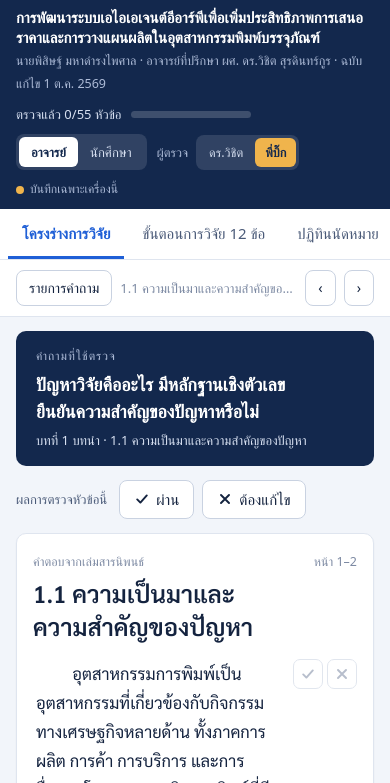
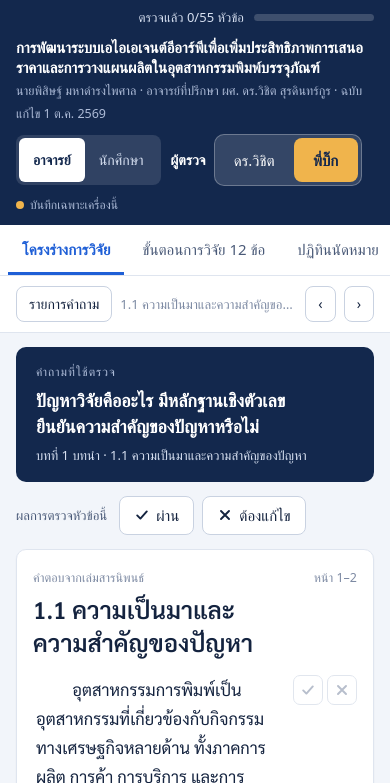
Before and after one commit to phiistphisit-glitch/richmax-thesis-desk, a plain HTML site: page index.html in a window 390 px wide. Shown: the part 61-844 px from the top of the page. Drawn offline with Linux system fonts and the light colour scheme; a web font is replaced by a local one.

Commit message:
iPad: reviewer picker and toggles >= 44px tap targets in portrait and landscape
- ดร.วิชิต / พี่บิ๊ก buttons 44px tall, larger text, clearer outline; label in white
- touch screens: paragraph ✓/✗, verdict, filter, tab, nav buttons enlarged
- portrait (<=980px): title on its own line, role + reviewer picker side by side

```diff
--- a/index.html
+++ b/index.html
@@ -36,13 +36,13 @@ button{cursor:pointer}
 .bar{width:120px;height:7px;border-radius:9px;background:rgba(255,255,255,.18);overflow:hidden;display:flex}
 .bar i{display:block;height:100%}
 .role{display:flex;background:rgba(255,255,255,.12);border-radius:8px;padding:3px}
-.role button{border:0;background:transparent;color:#d7e0f1;padding:5px 12px;border-radius:6px;font-size:13px}
+.role button{border:0;background:transparent;color:#d7e0f1;padding:8px 14px;border-radius:6px;font-size:14px;min-height:44px;min-width:44px;touch-action:manipulation;-webkit-tap-highlight-color:transparent}
 .role button[aria-pressed=true]{background:#fff;color:var(--navy);font-weight:600}
-.reviewer{display:none;align-items:center;gap:8px;font-size:12.5px;color:#d7e0f1}
+.reviewer{display:none;align-items:center;gap:8px;font-size:14px;color:#d7e0f1}
 .reviewer.show{display:flex}
-.reviewer .rlbl{white-space:nowrap;color:#aebcd8}
-.reviewer .rpick{display:flex;background:rgba(255,255,255,.12);border-radius:8px;padding:3px;gap:2px}
-.reviewer .rpick button{border:0;background:transparent;color:#d7e0f1;padding:5px 10px;border-radius:6px;font-size:12.5px;white-space:nowrap}
+.reviewer .rlbl{white-space:nowrap;color:#fff;font-weight:600}
+.reviewer .rpick{display:flex;background:rgba(255,255,255,.14);border:1px solid rgba(255,255,255,.28);border-radius:10px;padding:3px;gap:3px}
+.reviewer .rpick button{border:0;background:transparent;color:#fff;padding:8px 16px;border-radius:8px;font-size:15px;white-space:nowrap;min-height:44px;min-width:64px;touch-action:manipulation;-webkit-tap-highlight-color:transparent}
 .reviewer .rpick button[aria-pressed=true]{background:#f0b44c;color:var(--navy);font-weight:600}
 .sync{font-size:12px;color:#aebcd8;display:flex;align-items:center;gap:6px}
 .sync i{width:8px;height:8px;border-radius:50%;background:#f0b44c;display:inline-block}
@@ -237,11 +237,25 @@ textarea{width:100%;min-height:76px;border:1px solid var(--line-2);border-radius
 .toast{position:fixed;left:50%;bottom:calc(20px + env(safe-area-inset-bottom,0px));transform:translateX(-50%);background:var(--navy);color:#fff;padding:9px 18px;border-radius:20px;font-size:14px;opacity:0;pointer-events:none;transition:opacity .2s}
 .toast.show{opacity:1}
 
+/* iPad / จอสัมผัส: ปุ่มกดได้อย่างน้อย 44px */
+@media (pointer:coarse){
+  .tabs button{min-height:48px}
+  .vbtn{min-height:44px;padding:9px 16px}
+  .vbtn.clear{min-height:44px}
+  .pm button{width:44px;height:44px}
+  .filter button{min-height:40px;padding:6px 14px}
+  .mbar button{min-height:44px;min-width:44px}
+}
 @media (max-width:1180px){
   .desk{grid-template-columns:260px minmax(0,1fr) 280px}
   .acol{padding:18px 18px 40px}
 }
 @media (max-width:980px){
+  .doc-meta{flex-basis:100%;order:2;border-left:0;padding-left:0}
+  .prog{order:1;margin-left:auto}
+  .role{order:3}
+  .reviewer.show{order:4}
+  .sync{order:5}
   .desk{display:block;height:auto}
   .qcol{display:none;border-right:0;border-bottom:1px solid var(--line);max-height:60vh}
   .qcol.open{display:block}
@@ -277,7 +291,7 @@ textarea{width:100%;min-height:76px;border:1px solid var(--line-2);border-radius
   </div>
   <div class="reviewer" id="reviewerBox" aria-label="ผู้ตรวจ">
     <span class="rlbl">ผู้ตรวจ</span>
-    <div class="rpick" role="group">
+    <div class="rpick" role="group" aria-label="เลือกผู้ตรวจ">
       <button type="button" id="revVichit" aria-pressed="false">ดร.วิชิต</button>
       <button type="button" id="revBig" aria-pressed="true">พี่บิ๊ก</button>
     </div>
```
